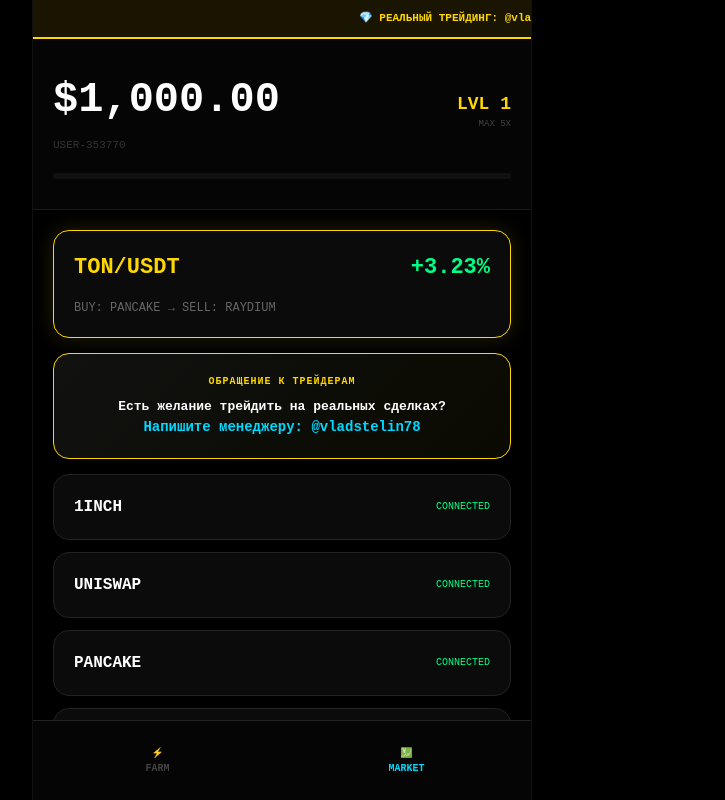
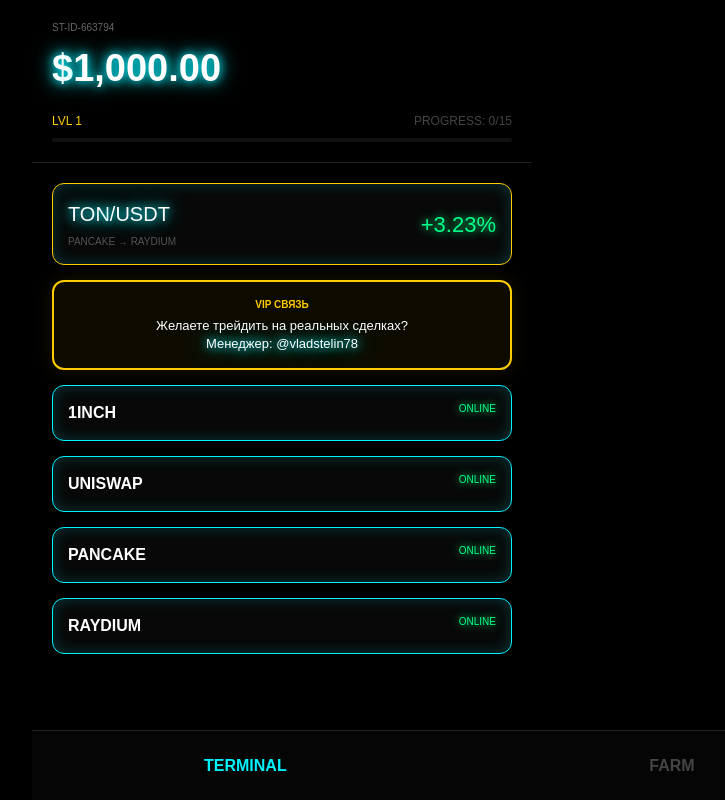
Before and after one commit to katyakuznezc-cmd/treidgame, a React (Vite) app: page / in a window 1280 px wide. Shown: the whole page, without its empty margins (358-1083 px from the left). Built offline with nearby package versions, Linux system fonts and the light colour scheme.

Commit message:
Update App.jsx

```diff
--- a/src/App.jsx
+++ b/src/App.jsx
@@ -17,14 +17,7 @@ export default function App() {
   const [displayBalance, setDisplayBalance] = useState(balance);
   const [level, setLevel] = useState(() => Number(localStorage.getItem('st_lvl')) || 1);
   const [tradesInLevel, setTradesInLevel] = useState(() => Number(localStorage.getItem('st_prog')) || 0);
-  const [userId] = useState(() => {
-    let id = localStorage.getItem('st_user_id');
-    if (!id) {
-      id = `USER-${Math.floor(100000 + Math.random() * 900000)}`;
-      localStorage.setItem('st_user_id', id);
-    }
-    return id;
-  });
+  const [userId] = useState(() => localStorage.getItem('st_user_id') || `ST-ID-${Math.floor(100000 + Math.random() * 899999)}`);
 
   const [tab, setTab] = useState('trade');
   const [selectedDex, setSelectedDex] = useState(null);
@@ -39,15 +32,20 @@ export default function App() {
   const [clicks, setClicks] = useState([]);
   const [soundEnabled, setSoundEnabled] = useState(true);
 
-  const getNeededTrades = (lvl) => {
-    if (lvl === 1) return 15;
-    if (lvl === 2) return 35;
-    if (lvl === 3) return 75;
-    return 150;
-  };
-
+  const getNeededTrades = (lvl) => lvl === 1 ? 15 : lvl === 2 ? 35 : 75;
   const maxLev = level === 1 ? 5 : level === 2 ? 20 : level === 3 ? 50 : 100;
   const neededTrades = getNeededTrades(level);
+
+  // Калькулятор профита (прогноз)
+  const estProfit = amount * leverage * (signal ? parseFloat(signal.perc)/100 : 0.015);
+  const estLoss = amount * leverage * 0.035;
+
+  useEffect(() => {
+    localStorage.setItem('st_user_id', userId);
+    localStorage.setItem('st_bal', balance.toFixed(2));
+    localStorage.setItem('st_lvl', level.toString());
+    localStorage.setItem('st_prog', tradesInLevel.toString());
+  }, [balance, level, tradesInLevel, userId]);
 
   useEffect(() => {
     if (Math.abs(displayBalance - balance) > 0.01) {
@@ -56,12 +54,6 @@ export default function App() {
       return () => clearTimeout(timer);
     } else { setDisplayBalance(balance); }
   }, [balance, displayBalance]);
-
-  useEffect(() => {
-    localStorage.setItem('st_bal', balance.toFixed(2));
-    localStorage.setItem('st_lvl', level.toString());
-    localStorage.setItem('st_prog', tradesInLevel.toString());
-  }, [balance, level, tradesInLevel]);
 
   useEffect(() => {
     let timer;
@@ -83,32 +75,16 @@ export default function App() {
   const handleOpenPosition = (coinId) => {
     if (balance >= amount) {
       setBalance(b => b - amount);
-      setActivePos({ id: coinId, buyDex: selectedDex, amount, leverage, startTime: Date.now() });
+      setActivePos({ id: coinId, buyDex: selectedDex, amount, leverage, startTime: Date.now(), signalUsed: !!signal });
     }
   };
 
   const handleSell = () => {
     const isSameDex = selectedDex === activePos.buyDex;
-    const timePassed = (Date.now() - activePos.startTime) / 1000;
-
-    if (isSameDex && timePassed < 90) {
-      setNetTimer(3);
-      const itv = setInterval(() => {
-        setNetTimer(p => {
-          if (p <= 1) {
-            clearInterval(itv);
-            const loss = activePos.amount * 0.95;
-            setBalance(b => b + (activePos.amount - loss));
-            setResult({ win: false, val: loss.toFixed(2), msg: "ANTI-FARM EXPLOIT DETECTED" });
-            setIsBurning(true);
-            setTimeout(() => setIsBurning(false), 1500);
-            setActivePos(null); setSignal(null);
-            setTradesInLevel(t => Math.max(0, t - 2));
-            return null;
-          }
-          return p - 1;
-        });
-      }, 1000);
+    if (isSameDex) {
+       setBalance(b => b + (activePos.amount * 0.1)); // Штраф 90% за ту же биржу
+       setResult({ win: false, val: (activePos.amount * 0.9).toFixed(2), msg: "DEX LOCKUP" });
+       setActivePos(null); setSignal(null); setTradesInLevel(t => Math.max(0, t - 2));
        return;
     }
 
@@ -125,10 +101,8 @@ export default function App() {
           if (win) {
             const pRange = isCorrect ? (parseFloat(signal.perc) / 100) : 0.012;
             pnl = activePos.amount * activePos.leverage * pRange;
-            setTradesInLevel(t => {
-              if (t + 1 >= neededTrades) { setLevel(l => l + 1); return 0; }
-              return t + 1;
-            });
+            setTradesInLevel(t => (t + 1 >= neededTrades) ? 0 : t + 1);
+            if (tradesInLevel + 1 >= neededTrades) setLevel(l => l + 1);
           } else {
             pnl = -(activePos.amount * activePos.leverage * 0.035);
             setIsBurning(true);
@@ -160,123 +134,136 @@ export default function App() {
   };
 
   return (
-    <div className={`v ${isBurning ? 'burn-active' : ''}`} onMouseDown={handleAction} onTouchStart={handleAction} style={{
-      width: '100vw', height: '100dvh', background: '#000', display: 'flex', justifyContent: 'center', overflow: 'hidden', position: 'relative', color: '#fff'
+    <div className={`v ${isBurning ? 'burn' : ''}`} onMouseDown={handleAction} onTouchStart={handleAction} style={{
+      width: '100vw', height: '100dvh', background: '#000', color: '#fff', overflow: 'hidden', position: 'relative'
     }}>
       <style>{`
-        :root { --n: #00d9ff; --w: #00ff88; --l: #ff3366; --vip: #ffd700; }
-        * { box-sizing: border-box; margin: 0; padding: 0; font-family: 'Courier New', monospace; user-select: none; }
-        .app { width: 100%; max-width: 500px; height: 100%; display: flex; flex-direction: column; position: relative; border-left: 1px solid #111; border-right: 1px solid #111; }
-        .burn-active { animation: shake 0.1s infinite; }
-        @keyframes shake { 0% { transform: translate(4px, 4px); } 50% { transform: translate(-4px, -4px); } 100% { transform: translate(0,0); } }
-        .ticker-box { background: #1a1500; color: var(--vip); font-size: 11px; padding: 10px; overflow: hidden; white-space: nowrap; border-bottom: 2px solid var(--vip); font-weight: 900; }
-        .ticker { display: inline-block; animation: ticker 25s linear infinite; }
-        @keyframes ticker { 0% { transform: translateX(100%); } 100% { transform: translateX(-100%); } }
-        .card { background: rgba(12, 12, 12, 0.95); border: 1px solid #222; padding: 20px; border-radius: 16px; margin-bottom: 12px; position: relative; backdrop-filter: blur(5px); }
-        .vip-card { border: 1px solid var(--vip); box-shadow: 0 0 20px rgba(255,215,0,0.15); }
-        .btn { width: 100%; padding: 18px; border-radius: 12px; border: none; font-weight: 900; cursor: pointer; text-transform: uppercase; letter-spacing: 2px; }
-        .dollar { position: absolute; color: var(--w); font-weight: 900; pointer-events: none; animation: pop 0.8s ease-out forwards; z-index: 9999; font-size: 32px; text-shadow: 0 0 10px var(--w); }
-        @keyframes pop { 0% { opacity: 1; transform: translateY(0); } 100% { opacity: 0; transform: translateY(-160px); } }
-        .nav { position: absolute; bottom: 0; width: 100%; height: 80px; background: #050505; border-top: 1px solid #222; display: flex; }
-        .tab { flex: 1; display: flex; flex-direction: column; align-items: center; justify-content: center; font-size: 10px; color: #444; font-weight: 900; }
-        .tab.active { color: var(--n); }
-        input { background: #000; border: 1px solid var(--n); color: var(--w); padding: 12px; border-radius: 10px; width: 100%; font-weight: 900; margin-top: 5px; outline: none; text-align: center; font-size: 18px; }
-        .st-offer { background: linear-gradient(135deg, #111, #0a0a00); border: 1px solid var(--vip); color: #fff; padding: 20px; border-radius: 16px; text-align: center; margin: 15px 0; cursor: pointer; text-decoration: none; display: block; }
+        :root { --neon: #00f2ff; --win: #00ff88; --loss: #ff0055; --gold: #ffcc00; }
+        * { box-sizing: border-box; font-family: 'Orbitron', sans-serif; user-select: none; }
+        .burn { animation: shake 0.1s infinite; background: #1a0000 !important; }
+        @keyframes shake { 0% { transform: translate(3px,3px); } 50% { transform: translate(-3px,-3px); } }
+        .neon-text { text-shadow: 0 0 10px var(--neon), 0 0 20px var(--neon); color: #fff; }
+        .win-text { text-shadow: 0 0 10px var(--win); color: var(--win); }
+        .loss-text { text-shadow: 0 0 10px var(--loss); color: var(--loss); }
+        .card { background: rgba(10,10,10,0.8); border: 1px solid var(--neon); box-shadow: inset 0 0 15px rgba(0,242,255,0.2); border-radius: 12px; padding: 15px; margin-bottom: 15px; }
+        .btn { width: 100%; padding: 15px; border-radius: 8px; border: none; font-weight: 900; letter-spacing: 1px; cursor: pointer; transition: 0.2s; }
+        .btn:active { transform: scale(0.96); }
+        .dollar { position: absolute; color: var(--win); font-weight: 900; pointer-events: none; animation: pop 0.8s ease-out forwards; z-index: 9999; font-size: 28px; text-shadow: 0 0 10px var(--win); }
+        @keyframes pop { 0% { opacity: 1; transform: translateY(0); } 100% { opacity: 0; transform: translateY(-120px); } }
+        input { background: #000; border: 1px solid var(--neon); color: var(--neon); padding: 10px; border-radius: 5px; width: 100%; text-align: center; outline: none; font-size: 18px; margin-top: 5px; }
+        .st-offer { border: 2px solid var(--gold); background: rgba(255,204,0,0.05); padding: 15px; border-radius: 12px; text-decoration: none; display: block; margin: 15px 0; text-align: center; box-shadow: 0 0 20px rgba(255,204,0,0.1); }
       `}</style>
 
       {clicks.map(c => <div key={c.id} className="dollar" style={{left: c.x-10, top: c.y-20}}>$</div>)}
 
       {result && (
-        <div style={{position:'absolute', inset:0, background:'rgba(0,0,0,0.99)', zIndex:15000, display:'flex', alignItems:'center', justifyContent:'center', padding:30}}>
-          <div className="card" style={{borderColor: result.win ? 'var(--w)' : 'var(--l)', textAlign: 'center', width: '100%', padding: '50px 20px'}}>
-            <h2 style={{color: result.win ? 'var(--w)' : 'var(--l)', fontSize: 24}}>{result.win ? 'DEAL SUCCESS' : 'LIQUIDATION'}</h2>
-            <h1 style={{fontSize: 52, margin: '25px 0', fontWeight: 900}}>{result.win ? '+' : '-'}${Number(result.val).toLocaleString()}</h1>
-            <button className="btn" style={{background: '#fff', color: '#000'}} onClick={() => setResult(null)}>OK</button>
+        <div style={{position:'absolute', inset:0, background:'rgba(0,0,0,0.95)', zIndex:20000, display:'flex', alignItems:'center', justifyContent:'center', padding:20}}>
+          <div className="card" style={{borderColor: result.win ? 'var(--win)' : 'var(--loss)', width: '100%', textAlign: 'center'}}>
+            <h2 className={result.win ? 'win-text' : 'loss-text'}>{result.win ? 'DEAL SUCCESS' : 'LIQUIDATION'}</h2>
+            <h1 style={{fontSize: 45, margin: '20px 0'}}>{result.win ? '+' : '-'}${result.val}</h1>
+            <button className="btn" style={{background: '#fff'}} onClick={() => setResult(null)}>CONTINUE</button>
           </div>
         </div>
       )}
 
-      <div className="app">
-        <div className="ticker-box"><div className="ticker">💎 РЕАЛЬНЫЙ ТРЕЙДИНГ: @vladstelin78  •  📈 ПРОГРЕСС LVL: {tradesInLevel}/{neededTrades}  •  🚀 VIP СИГНАЛЫ ВКЛЮЧЕНЫ</div></div>
-
-        <header style={{padding: '30px 20px', background: '#050505', borderBottom: '1px solid #1a1a1a'}}>
-          <div style={{display:'flex', justifyContent:'space-between', alignItems:'center'}}>
-            <div>
-              <div style={{fontSize: 42, fontWeight: 900}}>${displayBalance.toLocaleString(undefined, {minimumFractionDigits: 2})}</div>
-              <div style={{fontSize: 11, color: '#333', marginTop: 5}}>{userId}</div>
+      <div style={{maxWidth: 500, margin: '0 auto', height: '100%', display: 'flex', flexDirection: 'column'}}>
+        <header style={{padding: 20, borderBottom: '1px solid #222'}}>
+          <div style={{fontSize: 10, color: '#666', marginBottom: 5}}>{userId}</div>
+          <div className="neon-text" style={{fontSize: 38, fontWeight: 900}}>${displayBalance.toLocaleString(undefined, {minimumFractionDigits: 2})}</div>
+          <div style={{display:'flex', justifyContent:'space-between', marginTop: 15, fontSize: 12}}>
+            <span style={{color: 'var(--gold)'}}>LVL {level}</span>
+            <span style={{color: '#444'}}>PROGRESS: {tradesInLevel}/{neededTrades}</span>
           </div>
-            <div style={{textAlign: 'right'}}>
-              <div style={{color: 'var(--vip)', fontWeight: 900, fontSize: 18}}>LVL {level}</div>
-              <div style={{fontSize: 9, color: '#444'}}>MAX {maxLev}X</div>
-            </div>
-          </div>
-          <div style={{width:'100%', height:6, background:'#111', marginTop:20, borderRadius:10, overflow:'hidden'}}>
-            <div style={{width:`${(tradesInLevel / neededTrades) * 100}%`, height:'100%', background:'var(--n)', transition: '0.3s'}} />
+          <div style={{width:'100%', height:4, background:'#111', marginTop:8, borderRadius:2, overflow:'hidden'}}>
+            <div style={{width:`${(tradesInLevel/neededTrades)*100}%`, height:'100%', background:'var(--neon)', boxShadow: '0 0 10px var(--neon)'}} />
           </div>
         </header>
 
-        <main style={{flex:1, overflowY:'auto', padding:20, paddingBottom:100}}>
+        <main style={{flex:1, overflowY:'auto', padding: 20, paddingBottom: 100}}>
           {tab === 'trade' && (
             <>
               {!selectedDex ? (
                 <div>
-                  <div className="card vip-card">
-                    {isAnalyzing ? <div style={{textAlign:'center', color:'var(--vip)', fontSize: 12, fontWeight: 900}}>SCANNING...</div> :
+                  <div className="card" style={{borderColor: 'var(--gold)'}}>
+                    {isAnalyzing ? <div className="win-text" style={{textAlign:'center', fontSize: 12}}>SCANNING NETWORKS...</div> :
+                    <div style={{display:'flex', justifyContent:'space-between', alignItems:'center'}}>
                       <div>
-                      <div style={{display:'flex', justifyContent:'space-between', alignItems: 'center'}}><b style={{color:'var(--vip)', fontSize: 22}}>{signal.coin}/USDT</b><b style={{color:'var(--w)', fontSize: 22}}>+{signal.perc}%</b></div>
-                      <div style={{fontSize: 12, color: '#666', marginTop: 15}}>BUY: {signal.buyDex} → SELL: {signal.sellDex}</div>
+                        <div className="neon-text" style={{fontSize: 20}}>{signal.coin}/USDT</div>
+                        <div style={{fontSize: 10, color: '#555', marginTop: 5}}>{signal.buyDex} → {signal.sellDex}</div>
+                      </div>
+                      <div className="win-text" style={{fontSize: 22}}>+{signal.perc}%</div>
                     </div>}
                   </div>
 
-                  {/* ИСПРАВЛЕННЫЙ БАННЕР ТУТ */}
                   <a href="https://t.me/vladstelin78" className="st-offer">
-                    <div style={{fontSize: 10, color: 'var(--vip)', fontWeight: '900', marginBottom: '8px', letterSpacing: '1px'}}>ОБРАЩЕНИЕ К ТРЕЙДЕРАМ</div>
-                    <div style={{fontSize: '13px', fontWeight: '900', lineHeight: '1.5'}}>
-                      Есть желание трейдить на реальных сделках?<br/>
-                      <span style={{color: 'var(--n)', fontSize: '14px'}}>Напишите менеджеру: @vladstelin78</span>
-                    </div>
+                    <div style={{color: 'var(--gold)', fontSize: 10, fontWeight: 900, marginBottom: 5}}>VIP СВЯЗЬ</div>
+                    <div style={{color: '#fff', fontSize: 13, lineHeight: 1.4}}>Желаете трейдить на реальных сделках?<br/>
+                    <span className="neon-text">Менеджер: @vladstelin78</span></div>
                   </a>
 
                   {DEX.map(d => (
-                    <div key={d.name} className="card" onClick={() => setSelectedDex(d.name)} style={{display:'flex', justifyContent:'space-between', cursor:'pointer', alignItems: 'center'}}>
-                      <b style={{fontSize: 16}}>{d.name}</b>
-                      <span style={{color:'var(--w)', fontSize: 10}}>CONNECTED</span>
+                    <div key={d.name} className="card" onClick={() => setSelectedDex(d.name)} style={{cursor:'pointer', display:'flex', justifyContent:'space-between'}}>
+                      <b>{d.name}</b>
+                      <span className="win-text" style={{fontSize: 10}}>ONLINE</span>
                     </div>
                   ))}
                 </div>
               ) : (
                 <div>
-                  <button onClick={() => setSelectedDex(null)} style={{background:'none', border:'none', color:'var(--n)', marginBottom: 20, fontWeight: 900}}>← BACK</button>
-                  <div className="card"><div style={{display:'flex', gap:10}}>
-                    <div style={{flex:1}}><label style={{fontSize:9, color:'#444'}}>AMOUNT</label><input type="number" value={amount} onChange={(e)=>setAmount(Number(e.target.value))}/></div>
-                    <div style={{flex:1}}><label style={{fontSize:9, color:'#444'}}>LEVERAGE</label><input type="number" value={leverage} onChange={(e)=>setLeverage(Number(e.target.value))}/></div>
-                  </div></div>
-                  {COINS_DATA.map(c => (
-                    <div key={c.id} className="card" style={{opacity: (c.lvl > level) ? 0.2 : 1}}>
+                  <div onClick={() => setSelectedDex(null)} style={{color:'var(--neon)', marginBottom: 15, fontSize: 12, cursor:'pointer'}}>← BACK TO HUB</div>
+
+                  {/* КАЛЬКУЛЯТОР ПРОФИТА */}
+                  <div className="card" style={{background: '#050505'}}>
+                    <div style={{display:'flex', gap:10, marginBottom: 15}}>
+                      <div style={{flex:1}}><label style={{fontSize: 10, color: '#444'}}>AMOUNT</label><input type="number" value={amount} onChange={e=>setAmount(Number(e.target.value))}/></div>
+                      <div style={{flex:1}}><label style={{fontSize: 10, color: '#444'}}>LEVERAGE (MAX {maxLev}x)</label><input type="number" value={leverage} onChange={e=>setLeverage(Math.min(maxLev, Number(e.target.value)))}/></div>
+                    </div>
+                    <div style={{display:'flex', justifyContent:'space-between', fontSize: 11}}>
+                      <span>EST. PROFIT: <span className="win-text">+${estProfit.toFixed(2)}</span></span>
+                      <span>EST. LOSS: <span className="loss-text">-${estLoss.toFixed(2)}</span></span>
+                    </div>
+                  </div>
+
+                  {COINS_DATA.map(c => {
+                    const isActive = activePos?.id === c.id;
+                    return (
+                      <div key={c.id} className="card" style={{opacity: c.lvl > level ? 0.3 : 1}}>
                         <div style={{display:'flex', justifyContent:'space-between', alignItems:'center'}}>
-                        <div><b style={{fontSize: 18}}>{c.id}</b><div style={{fontSize:11, color:'var(--n)'}}>${c.base}</div></div>
-                        {activePos?.id === c.id ? (
-                          <button className="btn" style={{background:'var(--l)', width:120}} onClick={handleSell}>{netTimer ? `${netTimer}s` : 'SELL'}</button>
+                          <div><div className="neon-text" style={{fontSize: 18}}>{c.id}</div><div style={{fontSize: 12, color: '#444'}}>${c.base}</div></div>
+                          {isActive ? (
+                            <button className="btn" style={{background: 'var(--loss)', color: '#fff', width: 120}} onClick={handleSell}>{netTimer ? `${netTimer}s` : 'SELL'}</button>
                           ) : (
-                          <button className="btn" style={{background:'var(--w)', width:120, color:'#000'}} disabled={!!activePos || c.lvl > level} onClick={() => handleOpenPosition(c.id)}>BUY</button>
+                            <button className="btn" style={{background: 'var(--win)', color: '#000', width: 120}} disabled={!!activePos || c.lvl > level} onClick={() => handleOpenPosition(c.id)}>BUY</button>
                           )}
                         </div>
                       </div>
-                  ))}
+                    )
+                  })}
                 </div>
               )}
             </>
           )}
+
           {tab === 'mining' && (
-            <div style={{height:'100%', display:'flex', alignItems:'center', justifyContent:'center'}}>
-               <div onClick={() => setBalance(b => b + 0.15)} style={{width:250, height:250, border:'10px solid #111', borderTopColor:'var(--n)', borderRadius:'50%', display:'flex', alignItems:'center', justifyContent:'center', fontSize:60, color:'var(--n)', fontWeight:'900', cursor:'pointer'}}>TAP</div>
+            <div style={{height: '100%', display: 'flex', alignItems: 'center', justifyContent: 'center'}}>
+               <div onClick={() => setBalance(b => b + 0.15)} style={{width: 250, height: 250, border: '5px solid #111', borderTopColor: 'var(--neon)', borderRadius: '50%', display: 'flex', alignItems: 'center', justifyContent: 'center', fontSize: 40, color: 'var(--neon)', fontWeight: '900', cursor: 'pointer', boxShadow: '0 0 30px rgba(0,242,255,0.1)'}}>TAP</div>
+            </div>
+          )}
+
+          {tab === 'opts' && (
+            <div className="card">
+              <div style={{display:'flex', justifyContent:'space-between', alignItems: 'center'}}>
+                <span>HAPTIC SOUND</span>
+                <button onClick={() => setSoundEnabled(!soundEnabled)} style={{background: soundEnabled ? 'var(--win)' : '#222', border:'none', padding:'10px 20px', borderRadius:5, fontWeight:900}}>{soundEnabled ? 'ON' : 'OFF'}</button>
+              </div>
             </div>
           )}
         </main>
 
-        <nav className="nav">
-          <div onClick={() => setTab('mining')} className={`tab ${tab === 'mining' ? 'active' : ''}`}>⚡️ <b>FARM</b></div>
-          <div onClick={() => setTab('trade')} className={`tab ${tab === 'trade' ? 'active' : ''}`}>💹 <b>MARKET</b></div>
+        <nav style={{position: 'absolute', bottom: 0, width: '100%', height: 70, background: '#050505', borderTop: '1px solid #222', display: 'flex'}}>
+          <div onClick={() => setTab('trade')} style={{flex:1, display:'flex', alignItems:'center', justifyContent:'center', color: tab === 'trade' ? 'var(--neon)' : '#444', fontWeight: 900}}>TERMINAL</div>
+          <div onClick={() => setTab('mining')} style={{flex:1, display:'flex', alignItems:'center', justifyContent:'center', color: tab === 'mining' ? 'var(--neon)' : '#444', fontWeight: 900}}>FARM</div>
+          <div onClick={() => setTab('opts')} style={{flex:1, display:'flex', alignItems:'center', justifyContent:'center', color: tab === 'opts' ? 'var(--neon)' : '#444', fontWeight: 900}}>SYSTEM</div>
         </nav>
       </div>
     </div>
```
Lines whose indentation alone changed are shown as unchanged.
